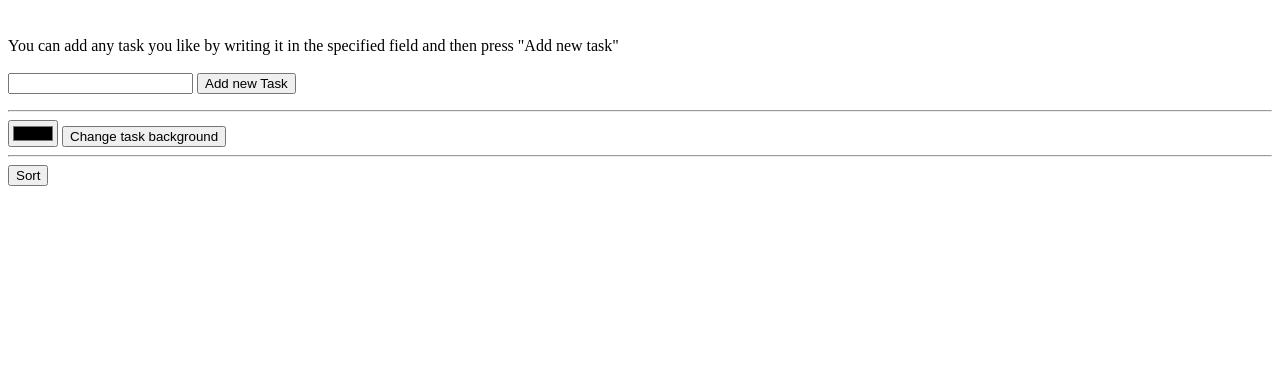
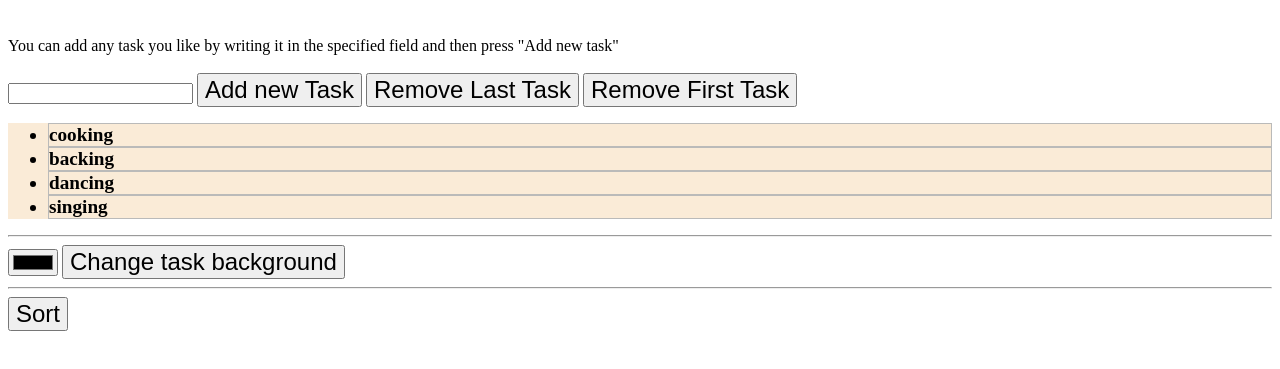
Before and after one commit to Eleni-Ke/D13_Homework, a plain HTML site: page index.html in a window 1280 px wide. Shown: the part 61-430 px from the top of the page. Drawn offline with Linux system fonts and the light colour scheme.

Commit message:
Exercises done (one last bug to be fixed)

```diff
--- a/index.html
+++ b/index.html
@@ -15,12 +15,30 @@ The user should be able to see the list of tasks, add new ones, delete existing
     <!-- EXERCISE 1:
     Specify the title, the charset (UTF-8) and the viewport of the page.
     -->
+    <meta charset="UTF-8">
+    <meta name="viewport" content="width=device-width, initial-scale=1.0">
+    <title>The title</title>
     <style>
       /* EXERCISE 2:
        Create a CSS class for the task list with a different background color
        Create a CSS class for the task list item with a border, a bold text and a bigger font size
        Style every button of the page to be bigger
     */
+    #myTaskList {
+      background-color: antiquewhite;
+    }
+
+    #myTaskList li {
+      border: 1px solid rgb(186, 186, 185);
+      border-radius: 5;
+      font-weight: bold;
+      font-size: larger;
+    }
+
+    input[type="button"] {
+      font-size: 24px;
+    }
+
     </style>
   </head>
   <body>
@@ -34,16 +52,22 @@ The user should be able to see the list of tasks, add new ones, delete existing
 
     <input type="text" id="newTask" />
     <input type="button" value="Add new Task" onclick="addNewTask()" />
-
     <!-- EXERCISE 3
-        Create a button "Remove Last Task" to trigger the method "removeLast"
-        -->
+      Create a button "Remove Last Task" to trigger the method "removeLast"
+    -->
+    <input type="button" value="Remove Last Task" onclick="removeLast()" >
 
     <!-- EXERCISE 4
         Create a button "Remove First Task" to trigger the method "removeFirst"
         -->
+    <input type="button" value="Remove First Task" onclick="removeFirst()" >
 
-    <ul id="myTaskList"></ul>
+    <ul id="myTaskList">
+      <li>cooking</li>
+      <li>backing</li>
+      <li>dancing</li>
+      <li>singing</li>
+    </ul>
 
     <hr />
 
@@ -66,23 +90,59 @@ The user should be able to see the list of tasks, add new ones, delete existing
                 - Use the document.createElement to create the new List Item
                 - Append the LI child to the UL
             */
-
+          const addNewTask = function () {
+            let list = document.getElementById("myTaskList");
+            let input = document.getElementById("newTask").value;
+            let newLi = document.createElement("li");
+            newLi.innerText = input;
+            list.appendChild(newLi);
+          };
       /* EXERCISE 6:
                 Create a method "removeLast" which removes the last item from the task list
             */
-
+          const removeLast = function () {
+            let list = document.getElementById("myTaskList");
+            list.removeChild(list.lastChild);
+          }
       /* EXERCISE 7:
                 Create a method "removeFirst" which removes the first item from the task list
             */
+            const removeFirst = function () {
+            let list = document.getElementById("myTaskList");
+            list.removeChild(list.firstChild);
+          }
 
       /* EXERCISE 8:
                Create a method "getTasksAsArray" which returns, and prints to the console an array containing the tasks as strings
             */
+           const getTasksAsArray = function () {
+            let tasks = document.querySelectorAll("#myTaskList li");
+            let taskList = [];
+            let i = 0;
+            while (i < tasks.length) {
+              let listContent = taskList.push(tasks[i].innerText);
+              i++
+            }
+            return taskList;
+           }
 
       /* EXERCISE 9:
                Create a method "changeTaskBackgroundColor" which takes the color from the color picker with an
                onchange event listener ad applies it as background to every list item
             */
+            const changeTaskBackgroundColor = function () {
+              let liBackgroundColor = document.querySelectorAll("ul li");
+              let newColor = document.getElementById("colorPicker");
+              let i = 0;
+              newColor.addEventListener("change", function() {
+              while (i < liBackgroundColor.length) {
+                liBackgroundColor[i].style.backgroundColor = newColor.value;
+                i++
+              }
+              })
+            }
+
+
 
       /* EXTRA */
 
@@ -95,6 +155,18 @@ The user should be able to see the list of tasks, add new ones, delete existing
                - Break the code into many function for semplicity
                - Reuse the functions previously created
             */
+           const bubblesort = function () {
+             let tasks = document.querySelectorAll("#myTaskList li");
+             console.log(tasks);
+             for (let i = 0; i < tasks.length; i++) {
+               if (tasks[i].innerText > tasks[i + 1].innerText) {         //checks if the i elem is bigger than the next one
+                 let a = tasks[i].innerText;                   //it stores the elem in new var
+                 let b = tasks[i + 1].innerText;
+                 tasks[i].innerText = b;
+                 tasks[i + 1].innerText = a;                  //if the i element is biggen it swaps the positions of the elems
+               }                                    //by putting the var in the others position
+             }
+           }
     </script>
   </body>
 </html>
```
Also changed, not shown: 1 other file.
